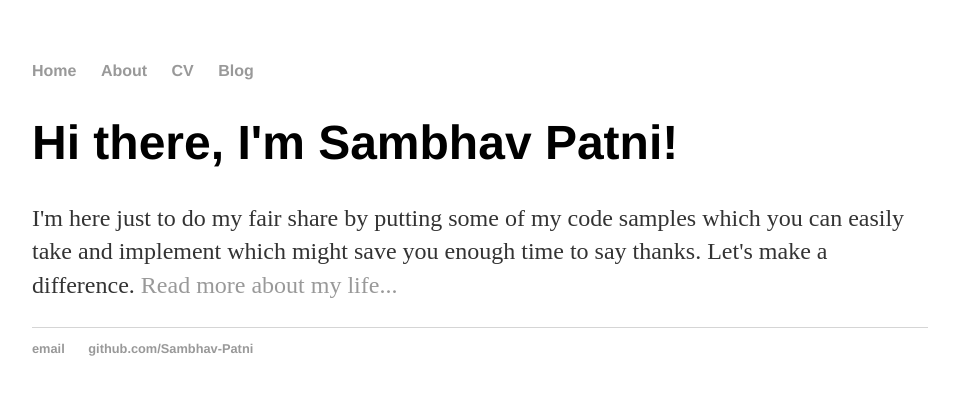
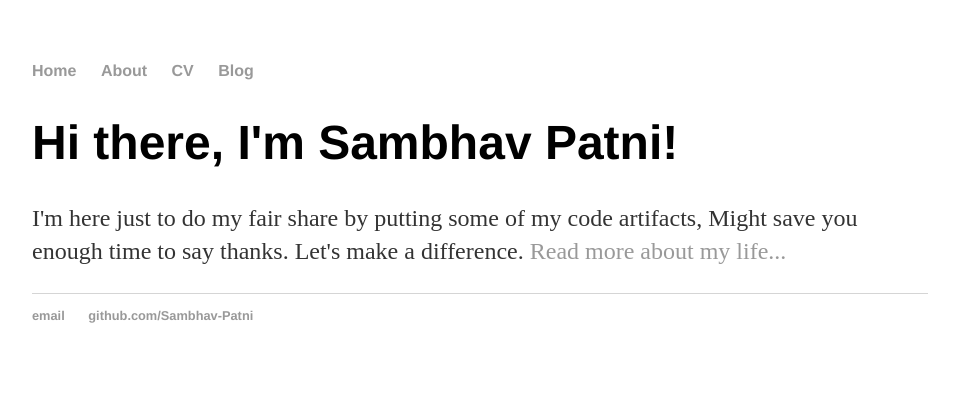
Before and after one commit to Sambhav-Patni/Sambhav-Patni.github.io, a Jekyll site: the page index.html, which Jekyll copies as it is, in a window 1280 px wide. Shown: the top 395 px of the page, without its empty margins (160-1119 px from the left). Built offline with Jekyll 4.4.1, drawn with Linux system fonts in a browser that asks for light colours.

Commit message:
Update index.html

```diff
--- a/index.html
+++ b/index.html
@@ -16,7 +16,7 @@
 		<div class="container">
     		<div class="blurb">
         		<h1>Hi there, I'm Sambhav Patni!</h1>
-				<p>I'm here just to do my fair share  by putting some of my code samples which you can easily take and implement which might save you enough time to say thanks. Let's make a difference. <a href="/about">Read more about my life...</a></p>
+				<p>I'm here just to do my fair share  by putting some of my code artifacts, Might save you enough time to say thanks. Let's make a difference. <a href="/about">Read more about my life...</a></p>
     		</div><!-- /.blurb -->
 		</div><!-- /.container -->
 		<footer>
```
